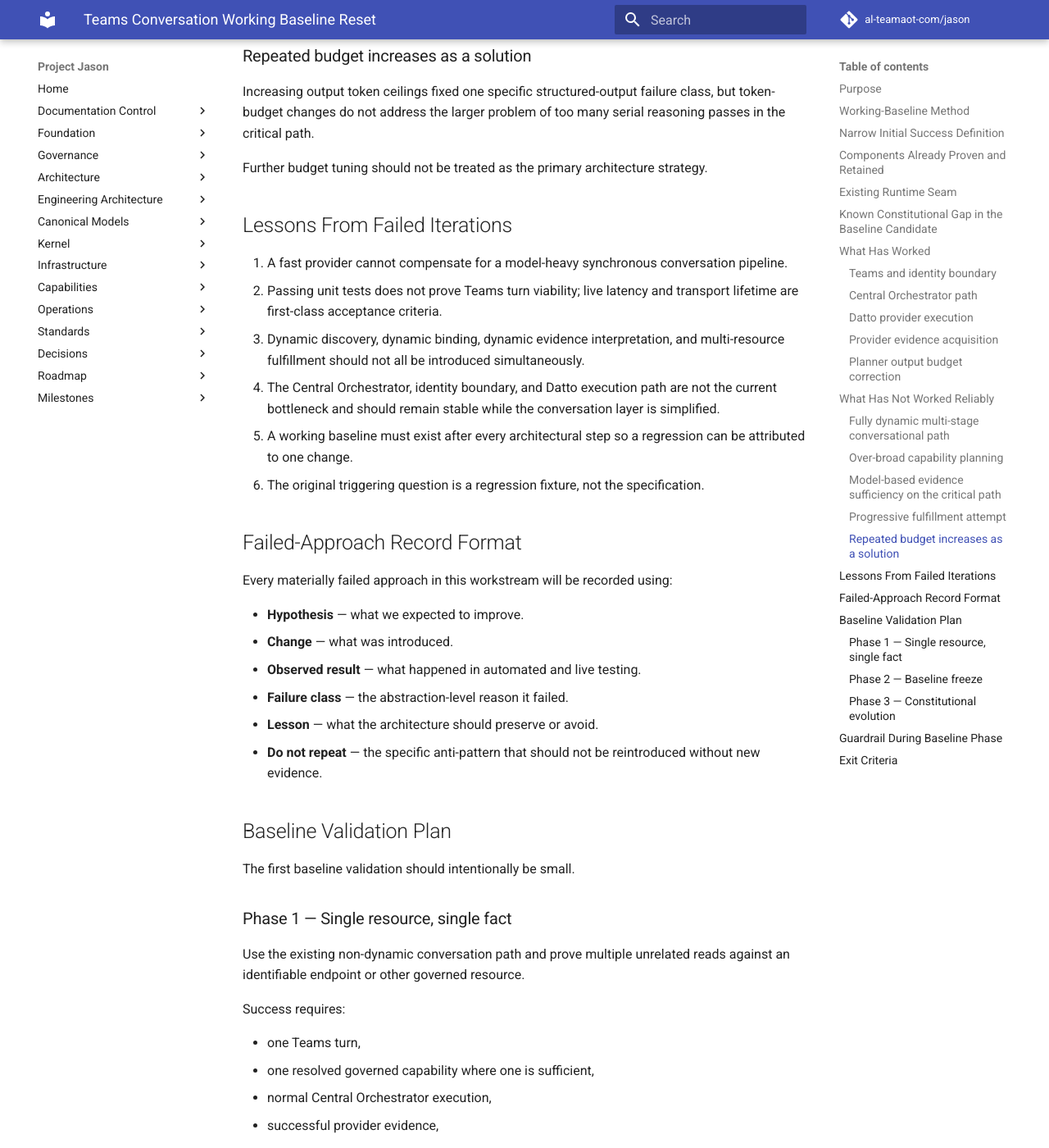
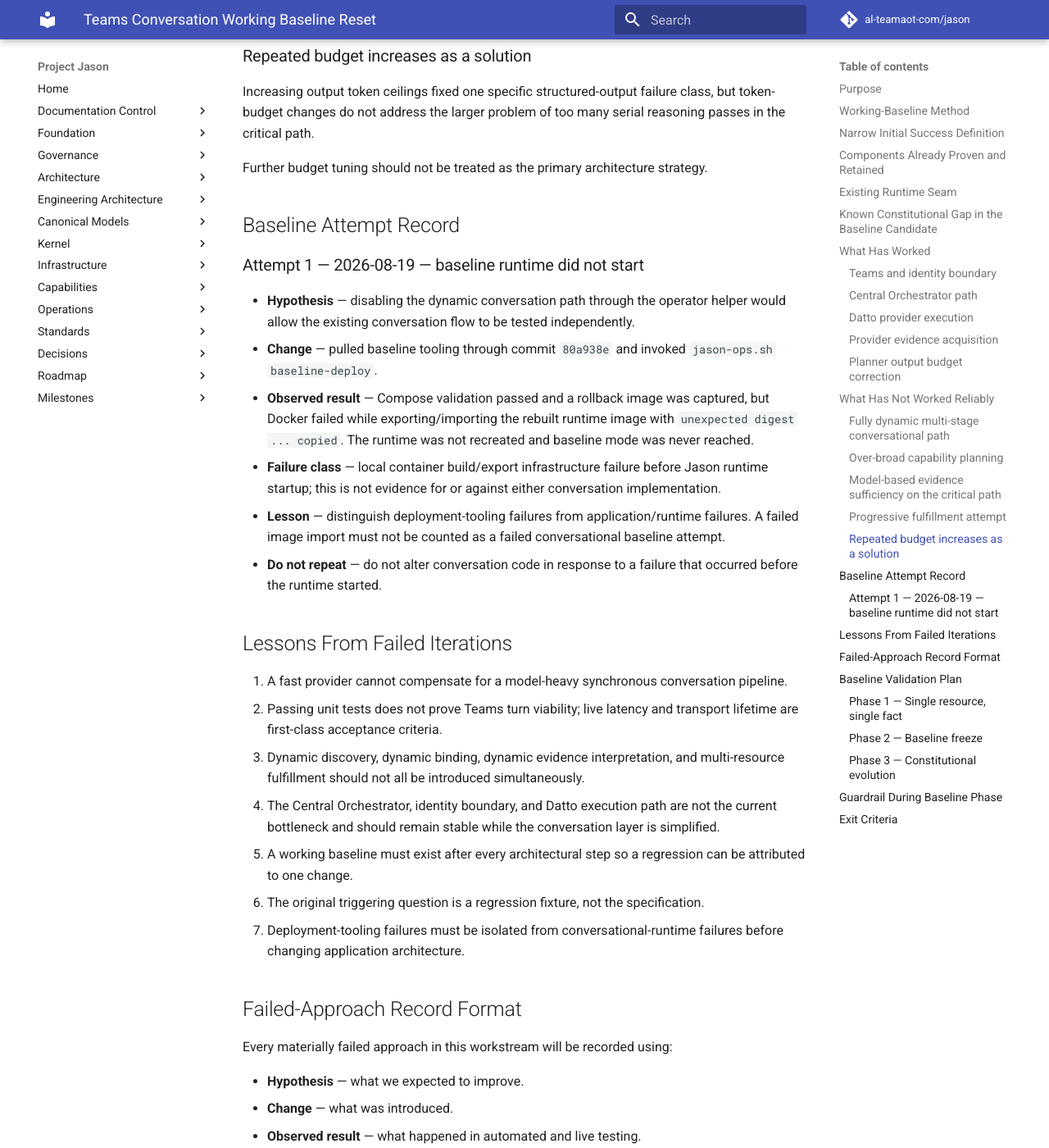
Before and after one commit to al-teamaot-com/jason, an MkDocs documentation site: the page built from docs/operations/Teams-Conversation-Working-Baseline-2026-08-18.md, in a window 1280 px wide and 1400 px high, scrolled down 4185 px. Shown: the whole window at 82% size. Built offline with MkDocs 1.6.1 and Material for MkDocs 9.7.7, drawn with Linux system fonts in a browser that asks for light colours; comment, search, counter and statistics services are not loaded.

Commit message:
Record first baseline deployment infrastructure failure

```diff
--- a/docs/operations/Teams-Conversation-Working-Baseline-2026-08-18.md
+++ b/docs/operations/Teams-Conversation-Working-Baseline-2026-08-18.md
@@ -126,6 +126,17 @@
 
 Further budget tuning should not be treated as the primary architecture strategy.
 
+## Baseline Attempt Record
+
+### Attempt 1 — 2026-08-19 — baseline runtime did not start
+
+- **Hypothesis** — disabling the dynamic conversation path through the operator helper would allow the existing conversation flow to be tested independently.
+- **Change** — pulled baseline tooling through commit `80a938e` and invoked `jason-ops.sh baseline-deploy`.
+- **Observed result** — Compose validation passed and a rollback image was captured, but Docker failed while exporting/importing the rebuilt runtime image with `unexpected digest ... copied`. The runtime was not recreated and baseline mode was never reached.
+- **Failure class** — local container build/export infrastructure failure before Jason runtime startup; this is not evidence for or against either conversation implementation.
+- **Lesson** — distinguish deployment-tooling failures from application/runtime failures. A failed image import must not be counted as a failed conversational baseline attempt.
+- **Do not repeat** — do not alter conversation code in response to a failure that occurred before the runtime started.
+
 ## Lessons From Failed Iterations
 
 1. A fast provider cannot compensate for a model-heavy synchronous conversation pipeline.
@@ -134,6 +145,7 @@
 4. The Central Orchestrator, identity boundary, and Datto execution path are not the current bottleneck and should remain stable while the conversation layer is simplified.
 5. A working baseline must exist after every architectural step so a regression can be attributed to one change.
 6. The original triggering question is a regression fixture, not the specification.
+7. Deployment-tooling failures must be isolated from conversational-runtime failures before changing application architecture.
 
 ## Failed-Approach Record Format
 
```
